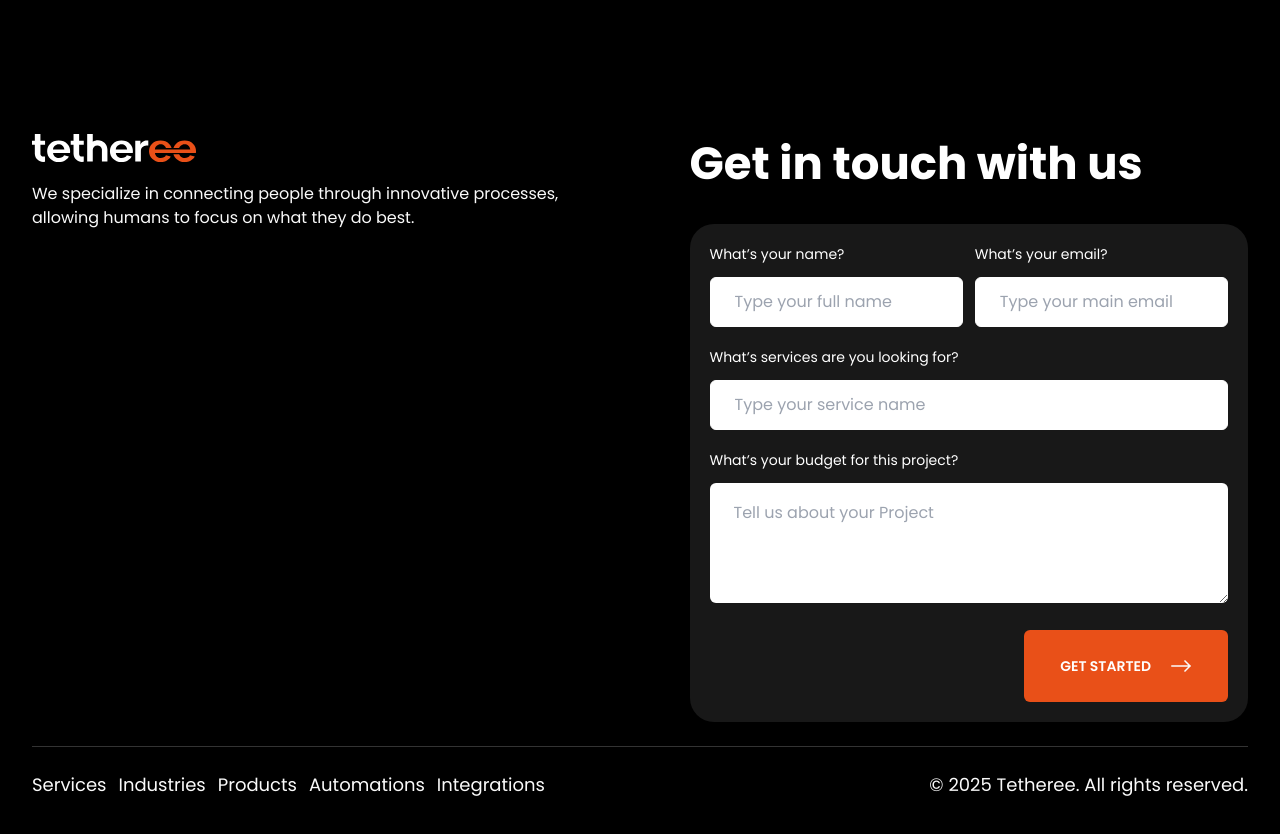
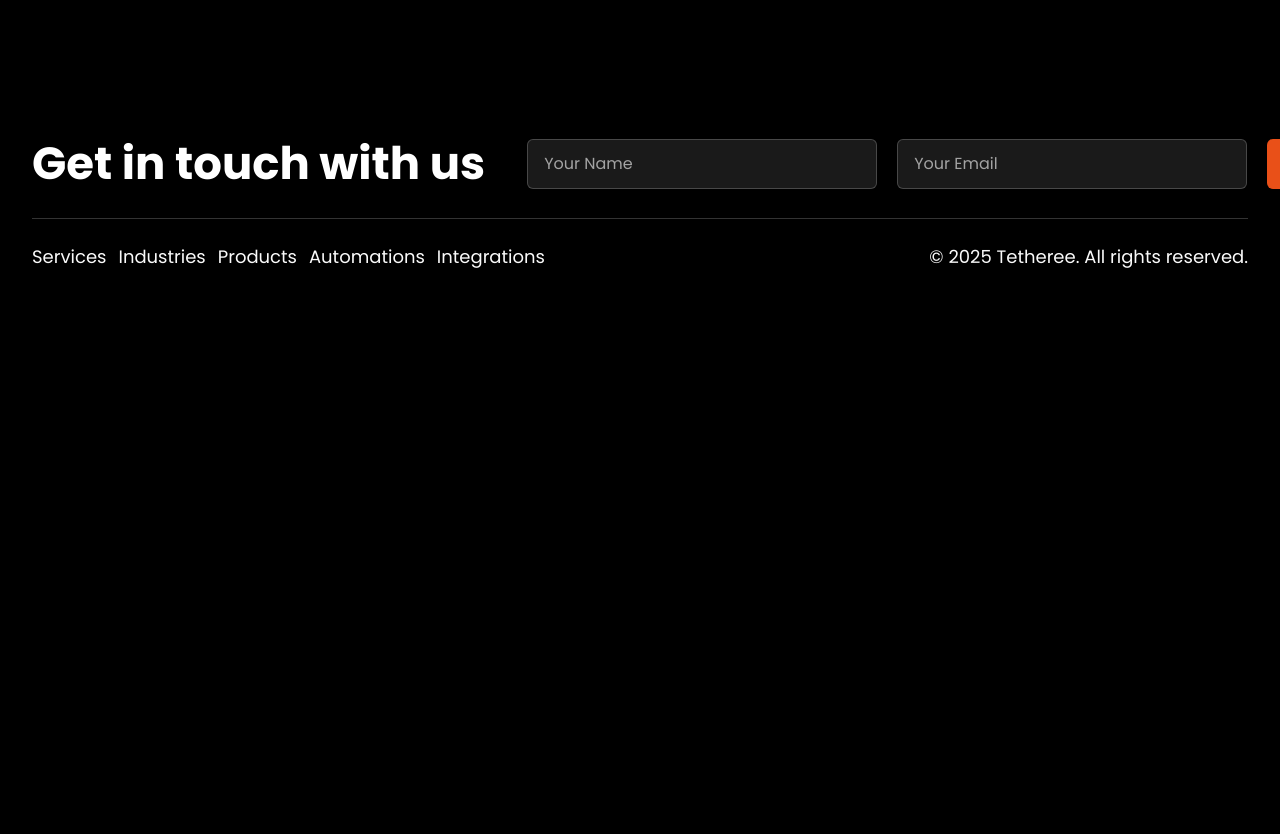
Before and after one commit to boris-tetheree/tetheree-version-2, a Next.js app: page / in a window 1280 px wide. Shown: the part 4480-5314 px from the top of the page. After the commit the page ends 4818 px from the top, so only its background shows below. Built offline with nearby package versions, Linux system fonts and the light colour scheme.

Commit message:
Update index.jsx

```diff
--- a/components/Footer/index.jsx
+++ b/components/Footer/index.jsx
@@ -1,85 +1,91 @@
 import Link from 'next/link';
-import { useState } from 'react'
-import Arrow from '../Typography/Arrow'
-import { H1, H2, H4, H6, Button, Paragraph, Caption } from '../Typography'
+import { useState } from 'react';
+import { H1, Button } from '../Typography';
 
-const Index = ({ }) => {
+const Footer = () => {
+    const [formData, setFormData] = useState({
+        name: '',
+        email: ''
+    });
+
+    const handleInputChange = (e) => {
+        const { name, value } = e.target;
+        setFormData(prev => ({
+            ...prev,
+            [name]: value
+        }));
+    };
+
+    const handleSubmit = (e) => {
+        e.preventDefault();
+        console.log('Form submitted:', formData);
+    };
+
+    const footerLinks = ['Services', 'Industries', 'Products', 'Automations', 'Integrations'];
 
     return (
         <footer className='relative bg-theme pt-72 md:pt-162 overflow-hidden'>
             <div className="container relative z-10 mx-auto px-20 md:px-24 lg:px-32 pb-42 md:pb-68">
                 <div>
-                    <section className='w-full grid grid-cols-1 md:grid-cols-2 items-start gap-42 md:gap-99 mb-54 md:mb-20'>
+                    {/* Contact Section */}
+                    <section className='w-full flex flex-col md:flex-row items-center gap-20 md:gap-42 mb-54 md:mb-20'>
+                        <H1 className='text-white text-3xl md:text-4xl leading-tight mb-20 md:mb-0 whitespace-nowrap'>
+                            Get in touch with us
+                        </H1>
 
-                        {/* Left Side: Logo + Small Paragraph */}
-                        <div className="flex flex-col justify-start">
-                            <Link href={'/'}>
-                                <img className="h-26 md:h-28 mb-20" src="/assets/svg/logo-nav.svg" alt="Logo" />
-                            </Link>
-                            <p className='text-[#FAFAFA] text-base font-normal'>
-                                We specialize in connecting people through innovative processes, allowing humans to focus on what they do best.
-                            </p>
-                        </div>
-
-                        {/* Right Side: Heading + Contact Form */}
-                        <div className="flex flex-col justify-start w-full">
-                            {/* Heading Outside Background */}
-                            <H1 className='block mr-auto mb-30 text-white'>Get in touch with us</H1>
-
-                            {/* Background Card only around Form */}
-                            <div className="w-full h-full bg-[#b7b7b921] rounded-3xl p-20 md:px-20 md:py-20 flex flex-col">
-                                <div className='flex flex-col'>
-                                <div className='flex flex-col justify-end'>
-                                <div className="grid grid-cols-2 gap-12">
-                                    <div className='mb-20'>
-                                        <label className='block text-2xs text-white font-normal mb-12' htmlFor="">What’s your name?</label>
-                                        <input className='w-full h-40 sm:h-50 rounded-md text-[#D8D8D8] px-24' type="text" placeholder='Type your full name' />
-                                    </div>
-                                    <div className='mb-20'>
-                                        <label className='block text-2xs text-white font-normal mb-12' htmlFor="">What’s your email?</label>
-                                        <input className='w-full h-40 sm:h-50 rounded-md text-[#D8D8D8] px-24' type="text" placeholder='Type your main email' />
-                                    </div>
-                                </div>
-                                <div className='mb-20'>
-                                        <label className='block text-2xs text-white font-normal mb-12' htmlFor="">What’s services are you looking for?</label>
-                                        <input className='w-full h-40 sm:h-50 rounded-md text-[#D8D8D8] px-24' type="text" placeholder='Type your service name' />
-                                    </div>
-
-                                    <div className='mb-20'>
-                                        <label className='block text-2xs text-white font-normal mb-12' htmlFor="">What’s your budget for this project?</label>
-                                        <textarea className='w-full min-h-[120px] rounded-md text-[#D8D8D8] py-18 px-24' type="text" placeholder='Tell us about your Project' />
-                                    </div>
-                                    <div className="flex">
-                                        <Button className='!w-fit !bg-[#E95018] text-white !h-46 sm:!h-60 lg:!h-72 uppercase md:!text-2xs px-26 md:px-36 ml-auto'>Get Started</Button>
-                                    </div>
-                                    </div>
-
-
-                                </div>
-                            </div>
-                        </div>
-
+                        {/* Form in one row */}
+                        <form
+                            onSubmit={handleSubmit}
+                            className='flex flex-col md:flex-row w-full md:items-center gap-12 md:gap-20'
+                        >
+                            <input
+                                name="name"
+                                value={formData.name}
+                                onChange={handleInputChange}
+                                className='flex-1 min-w-0 h-50 rounded-md text-[#D8D8D8] bg-white/10 px-16 border border-white/20 placeholder-white/60 focus:outline-none focus:ring-1 focus:ring-white/50'
+                                type="text"
+                                placeholder='Your Name'
+                                required
+                            />
+                            <input
+                                name="email"
+                                value={formData.email}
+                                onChange={handleInputChange}
+                                className='flex-1 min-w-0 h-50 rounded-md text-[#D8D8D8] bg-white/10 px-16 border border-white/20 placeholder-white/60 focus:outline-none focus:ring-1 focus:ring-white/50'
+                                type="email"
+                                placeholder='Your Email'
+                                required
+                            />
+                            <Button
+                                type="submit"
+                                className='!w-fit !h-50 !bg-[#E95018] hover:!bg-[#d14815] text-white uppercase md:!text-2xs px-26 md:px-36 transition-colors duration-200'
+                            >
+                                Get Started
+                            </Button>
+                        </form>
                     </section>
 
-                    {/* Bottom Bar */}
+                    {/* Footer Bottom Links */}
                     <div className="border-t border-white/20 pt-24 mt-24 flex flex-col md:flex-row justify-between items-center gap-12">
-                        <div className="flex flex-wrap gap-12">
-                            {/* Important Links here */}
-                            {['Services', 'Industries', 'Products', 'Automations', 'Integrations']?.map((link, index) => (
-                                <Link key={index} href={`/${link.toLowerCase().replace(/\s+/g, '-')}`}>
-                                    <span className="text-[#FAFAFA] text-sm font-normal cursor-pointer hover:underline">{link}</span>
+                        <div className="flex flex-wrap gap-12 justify-center md:justify-start">
+                            {footerLinks.map((link, index) => (
+                                <Link
+                                    key={index}
+                                    href={`/${link.toLowerCase().replace(/\s+/g, '-')}`}
+                                    className="text-[#FAFAFA] hover:text-white text-sm font-normal hover:underline transition-colors duration-200"
+                                >
+                                    {link}
                                 </Link>
                             ))}
                         </div>
                         <div className="text-[#FAFAFA] text-sm font-normal text-center md:text-right">
-                            © 2025 Tetheree. All rights reserved.
+                            © {new Date().getFullYear()} Tetheree. All rights reserved.
                         </div>
                     </div>
-
                 </div>
             </div>
         </footer>
-    )
-}
+    );
+};
 
-export default Index;
+export default Footer;
```
